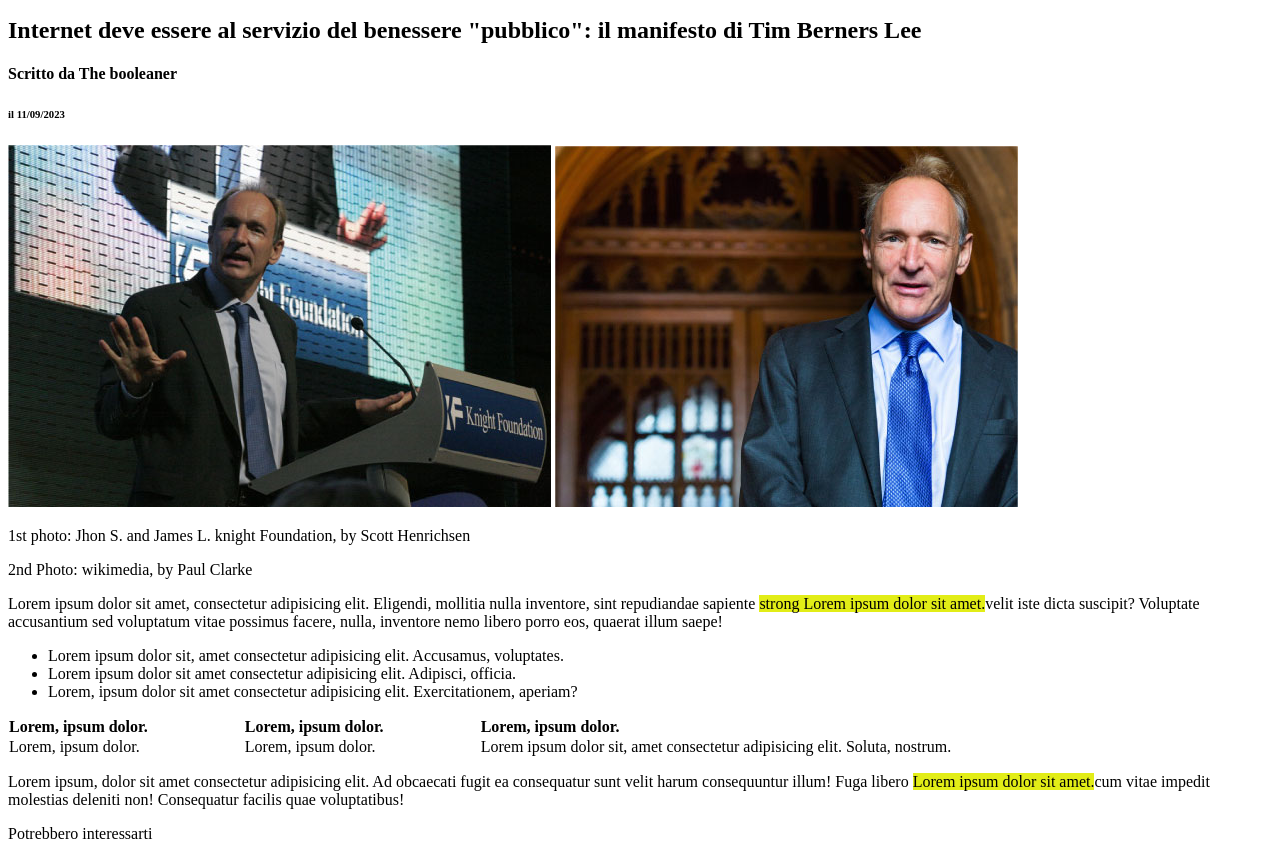
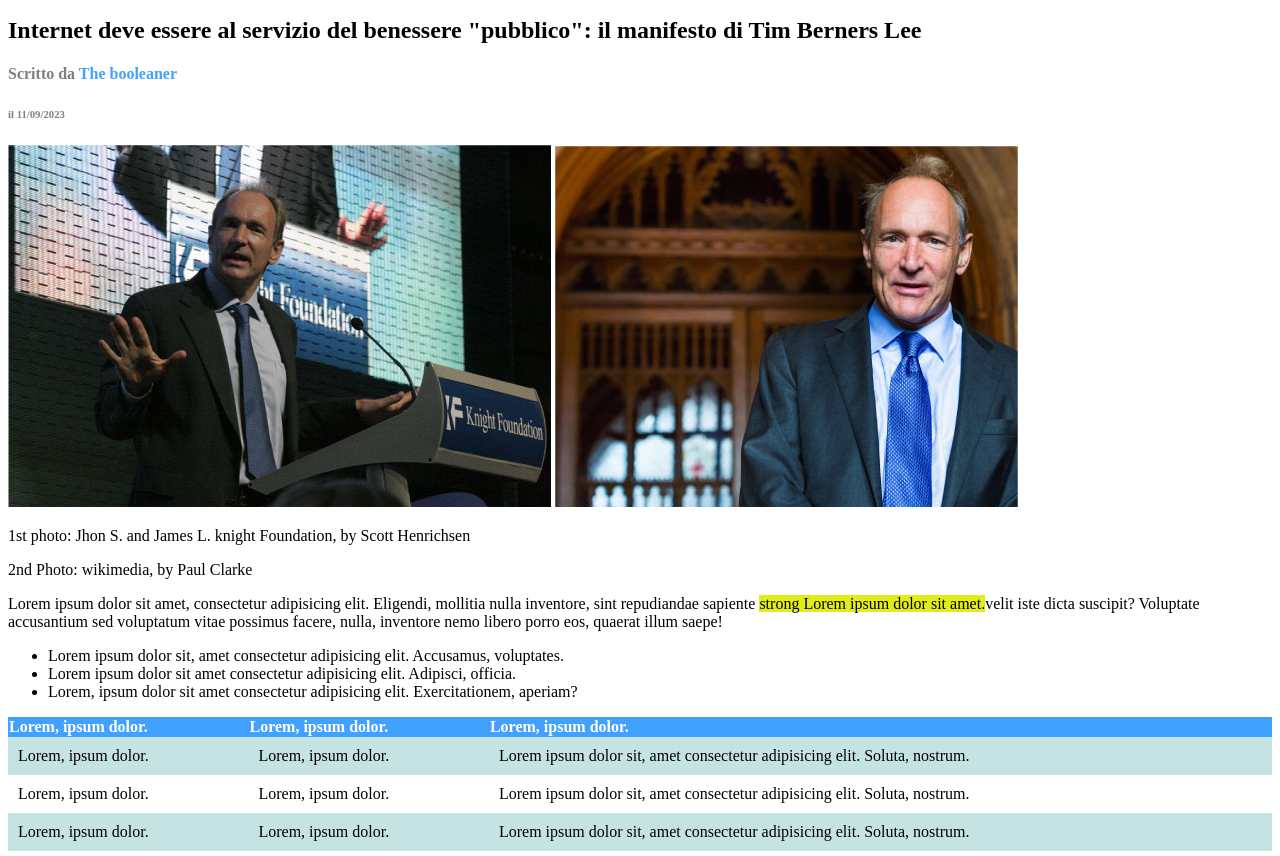
Before and after one commit to EnricoCirilli/html-css-booleaner, a plain HTML site: page index.html in a window 1280 px wide. Shown: the part 96-952 px from the top of the page. Drawn offline with Linux system fonts and the light colour scheme.

Commit message:
add: refining with css

```diff
--- a/css/style.css
+++ b/css/style.css
@@ -20,6 +20,12 @@ header{
     padding-bottom: 10px;
     margin-left: 10px;
 }
+h4, h6{
+    color: grey;
+}
+strong{
+    color:rgba(0, 128, 255, 0.741);
+}
 .highlight{
     background: #e2ed17fe;
 }
@@ -31,6 +37,15 @@ table {
 
       th {
         text-align: left;
+        background-color: rgba(0, 128, 255, 0.741);
+        color: white;
+      }
+      td{
+        background-color: rgb(198, 227, 227);
+        padding: 10px;
+      }
+      .table-white{
+        background-color: white;
       }
 
 
--- a/index.html
+++ b/index.html
@@ -44,6 +44,17 @@
                     <th>Lorem, ipsum dolor.</th>
                     <th>Lorem, ipsum dolor.</th>
                 </tr>
+
+                <tr>
+                    <td>Lorem, ipsum dolor.</td>
+                    <td>Lorem, ipsum dolor.</td>
+                    <td>Lorem ipsum dolor sit, amet consectetur adipisicing elit. Soluta, nostrum.</td>
+                </tr>
+                <tr>
+                    <td class="table-white">Lorem, ipsum dolor.</td>
+                    <td class="table-white">Lorem, ipsum dolor.</td>
+                    <td class="table-white">Lorem ipsum dolor sit, amet consectetur adipisicing elit. Soluta, nostrum.</td>
+                </tr>
                 <tr>
                     <td>Lorem, ipsum dolor.</td>
                     <td>Lorem, ipsum dolor.</td>
@@ -60,7 +71,7 @@
     <!-- footer -->
         <footer>
             <div class="footer-box">
-            <p>Potrebbero interessarti</p>
+            <h4>Potrebbero interessarti</h4>
             <div class="footer-box0">Lorem, ipsum dolor.</div>
             <div class="footer-box1">Lorem, ipsum dolor.</div>
             </div>
```
